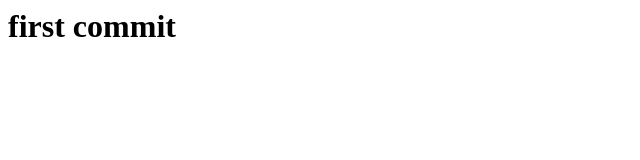
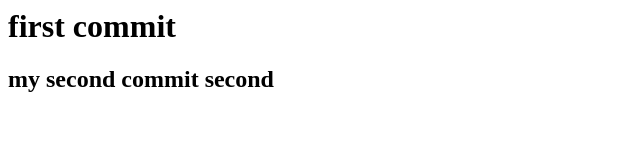
Before and after one commit to LinaPeterssonOberg/LinaPeterssonOberg.github.io, a plain HTML site: page index.html in a window 1280 px wide. Shown: the whole page, without its empty margins (0-640 px from the left). Drawn offline with Linux system fonts and the light colour scheme.

Commit message:
added h2 tag

```diff
--- a/index.html
+++ b/index.html
@@ -1 +1,2 @@
 <h1>first commit</h1>
+<h2>my second commit second</h2>
```
